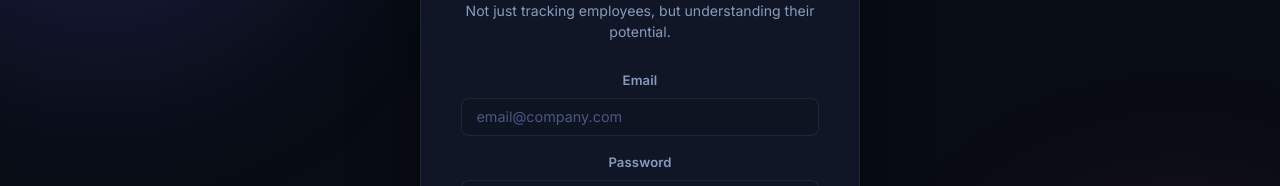
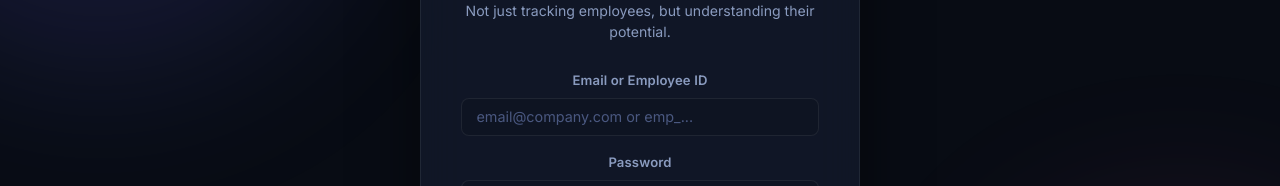
Before and after one commit to VanshitaRawat24/SkillTica, a React (Vite) app: page /login in a window 1280 px wide. Shown: the part 280-466 px from the top of the page. Built offline with nearby package versions, Linux system fonts and the light colour scheme.

Commit message:
"add login.jsx checking input"

```diff
--- a/src/pages/login.jsx
+++ b/src/pages/login.jsx
@@ -21,9 +21,9 @@ const Login = () => {
 
     let res;
     if (isLogin) {
-      res = await login(email, password);
+      res = await login(email.trim(), password.trim());
     } else {
-      res = await register(name, email, password);
+      res = await register(name.trim(), email.trim(), password.trim());
     }
 
     if (res.error) {
@@ -64,8 +64,8 @@ const Login = () => {
           )}
 
           <div className="form-group mb-4">
-            <label className="form-label">Email</label>
-            <input required className="form-control" type="email" placeholder="email@company.com" value={email} onChange={e => setEmail(e.target.value)} />
+            <label className="form-label">Email or Employee ID</label>
+            <input required className="form-control" type="text" placeholder="email@company.com or emp_..." value={email} onChange={e => setEmail(e.target.value)} />
           </div>
 
           <div className="form-group mb-6">
```
